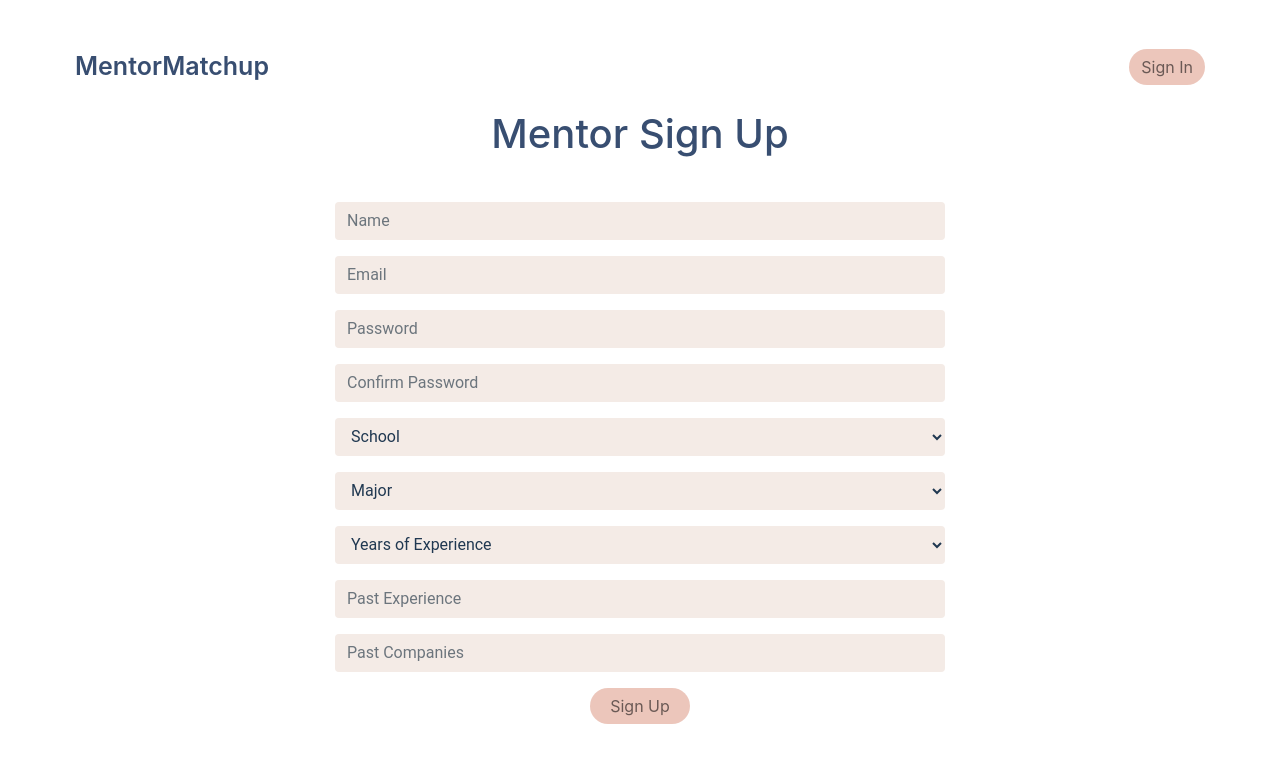
After one commit to awissink/ui-semester-project, a Flask app: template templates/mentorSignup.html in a window 1280 px wide. The commit adds this page. Shown: the top 763 px of the page. Run offline with Flask 3, Linux system fonts and the light colour scheme; the template is opened without the code that fills it, so the values that code supplies are empty; some libraries are stand-ins or nearby versions.

Commit message:
initial sign up pages with connection to homepage

```diff
--- a/static/css/styles.css
+++ b/static/css/styles.css
@@ -1,6 +1,6 @@
 /* GENERAL BUTTON SPECS */
 .button-specs {
-    background-color: #F2DCD0;
+    background-color: #ECC6BB;
     color: #6A5955;
     border: none;
 }
@@ -23,20 +23,25 @@
 .homepage-header {
     padding-left: 60px;
     padding-right: 60px;
-    padding-bottom: 20px;
+    /* padding-bottom: 20px; */
 }
 .homepage-catchphrase {
     font-size: 40px;
     font-weight: medium;
     padding-bottom: 20px;
+    color: #384E71;
+}
+.homepage-image {
+    width: 550px;
+    height: 400px;
 }
 .homepage-body-padding {
     padding-left: 60px;
     padding-right: 60px;
-    padding-top: 20px;
-    padding-bottom: 20px;
+    /* padding-bottom: 20px; */
 }
 .homepage-left-div {
+    padding-top: 20px;
     width: 50%;
     float:left;
     padding-right: 20px;
@@ -44,7 +49,8 @@
 .homepage-right-div {
     margin-left: 50%;
     padding-right:20px;
-    padding-left: 20px;
+    padding-left: 30px;
+    margin-bottom: 30px;
 }
 .homepage-descriptions {
     font-family: 'Roboto', 'Montserrat', 'Open Sans', sans-serif;
@@ -58,15 +64,38 @@
     left: 0;
     padding-left: 60px;
     padding-right: 60px;
-    padding-top: 40px;
-    padding-bottom: 40px;
+    padding-top: 25px;
+    padding-bottom: 25px;
 }
 .homepage-footer-padding {
     padding-left: 40px;
     padding-right: 40px;
-    padding-top: 20px;
+    /* padding-top: 20px; */
     padding-bottom: 20px;
 }
 .homepage-purpose {
-    font-family: 'Raleway', 'Bebas Kai', 'Oswald', sans-serif;
+    font-size: 25px;
+    transform:scaleY(1.05);
+    /* transform:scaleX(1.1); */
 }
+
+/* MENTOR/MENTEE SIGNUP SPECS */
+.signup-form-specs {
+    background-color: #F4EBE6;
+    color: #6A5955;
+    border: none;
+}
+.signup-button-specs {
+    padding-left: 20px;
+    padding-right: 20px;
+}
+.signup-form-fields {
+    color: #203851;
+    font-family: 'Roboto', 'Montserrat', 'Open Sans', sans-serif;
+}
+.signup-link-to-home-specs {
+    cursor:pointer;
+}
+.signup-link-to-home-specs:hover {
+    text-decoration: underline;
+}
--- a/static/js/script.js
+++ b/static/js/script.js
@@ -0,0 +1,3 @@
+function redirectToHomepage() {
+    window.location.href = '../../templates/index.html';
+}
--- /dev/null
+++ b/templates/mentorSignup.html
@@ -0,0 +1,85 @@
+<!DOCTYPE html>
+<html lang="en">
+<head>
+    <meta charset="UTF-8">
+    <meta name="viewport" content="width=device-width, initial-scale=1.0">
+    <title>MentorMatchup Sign Up</title>
+    <link href="https://stackpath.bootstrapcdn.com/bootstrap/4.5.2/css/bootstrap.min.css" rel="stylesheet">
+    <link rel="stylesheet" href="../static/css/styles.css">
+    <script src="../static/js/script.js"></script>
+</head>
+<body>
+
+<div class="container-fluid my-5">
+    <nav class="homepage-header d-flex justify-content-between align-items-center">
+        <span class="homepage-name primary-blue-color signup-link-to-home-specs signup-link-to-home-specs:hover" onclick="redirectToHomepage()">MentorMatchup</span>
+        <div>
+            <!-- <a href="#" class="mx-2">Home</a>
+            <a href="#" class="mx-2">Matches</a>
+            <a href="#" class="mx-2">Contact</a> -->
+            <a href="#" class="button-specs btn btn-outline-secondary rounded-pill">Sign In</a>
+        </div>
+    </nav>
+    <div class="row">
+        <div class="col-md-6 offset-md-3">
+            <h3 class="homepage-catchphrase text-center my-4">Mentor Sign Up</h3>
+            <form>
+                <div class="form-group">
+                    <input type="text" class="form-control signup-form-specs signup-form-fields" placeholder="Name" id="name">
+                </div>
+                <div class="form-group">
+                    <input type="email" class="form-control signup-form-specs signup-form-fields" placeholder="Email" id="email">
+                </div>
+                <div class="form-group">
+                    <input type="password" class="form-control signup-form-specs signup-form-fields" placeholder="Password" id="password">
+                </div>
+                <div class="form-group">
+                    <input type="password" class="form-control signup-form-specs signup-form-fields" placeholder="Confirm Password" id="confirm-password">
+                </div>
+                <div class="form-group">
+                    <select class="form-control signup-form-specs signup-form-fields" id="school">
+                        <option value="" selected disabled>School</option>
+                        <option>BC</option>
+                        <option>SEAS</option>
+                        <option>CC</option>
+                        <option>GS</option>
+                        <option>Other</option>>
+                    </select>
+                </div>
+                <div class="form-group">
+                    <select class="form-control signup-form-specs signup-form-fields" id="major">
+                        <option value="" selected disabled>Major</option>
+                        <option>Computer Science</option>
+                        <option>Economy</option>
+                        <option>Math</option>
+                        <option>Other</option>
+                    </select>
+                </div>
+                <div class="form-group">
+                    <select class="form-control signup-form-specs signup-form-fields" id="years-of-experience">
+                        <option value="" selected disabled>Years of Experience</option>
+                        <option>0-1</option>
+                        <option>1-2</option>
+                        <option>2-3</option>
+                        <option>3+</option>
+                    </select>
+                </div>
+                <div class="form-group">
+                    <input type="text" class="form-control signup-form-specs signup-form-fields" placeholder="Past Experience" id="past-experience">
+                </div>
+                <div class="form-group">
+                    <input type="text" class="form-control signup-form-specs signup-form-fields" placeholder="Past Companies" id="past-companies">
+                </div>
+                <div class="form-group text-center">
+                    <button type="submit" class="btn btn-outline-secondary rounded-pill button-specs signup-button-specs">Sign Up</button>
+                </div>
+            </form>
+        </div>
+    </div>
+</div>
+
+<script src="https://code.jquery.com/jquery-3.5.1.slim.min.js"></script>
+<script src="https://cdn.jsdelivr.net/npm/@popperjs/core@2.9.3/dist/umd/popper.min.js"></script>
+<script src="https://stackpath.bootstrapcdn.com/bootstrap/4.5.2/js/bootstrap.min.js"></script>
+</body>
+</html>
```
Also changed, not shown: templates/index.html (+7 -6 lines), templates/menteeSignup.html (added, +79 -0 lines), homepageImage.png (added).
